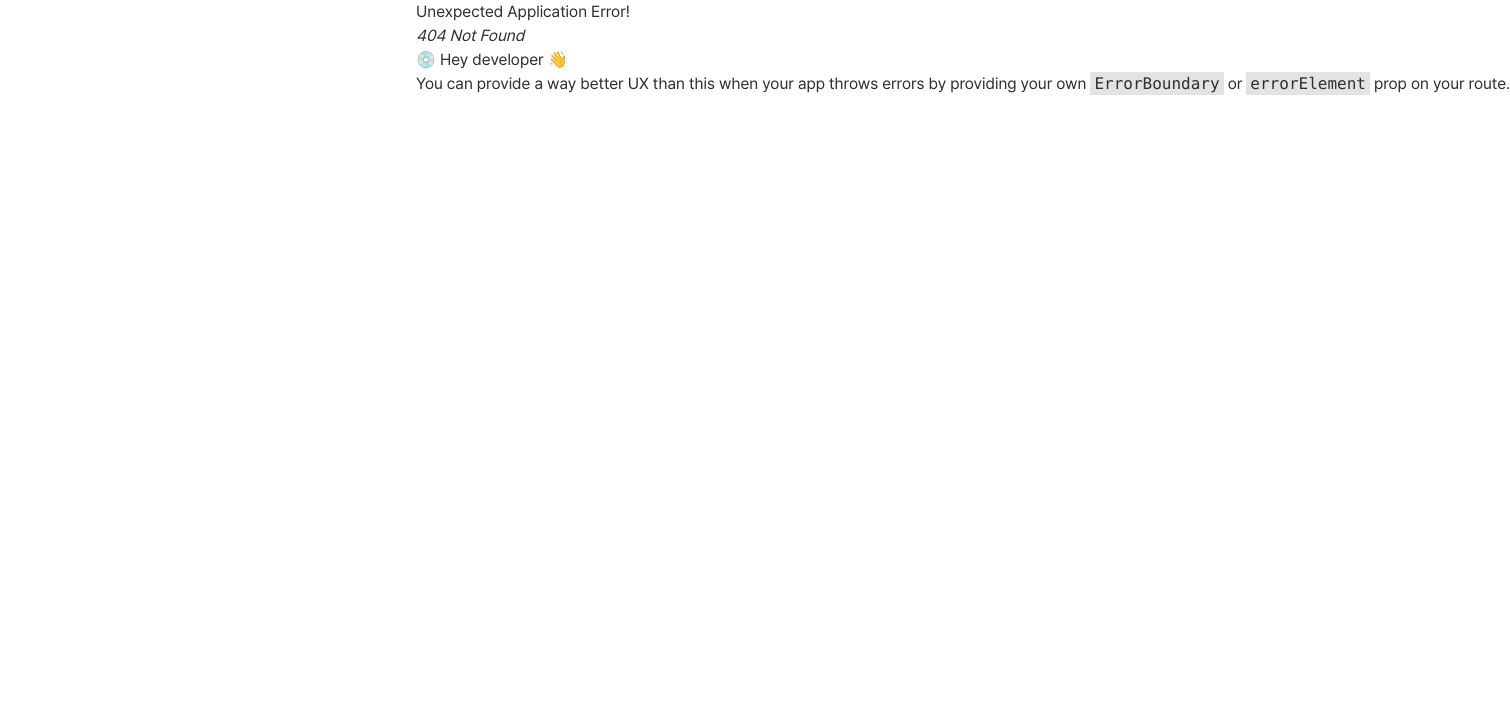
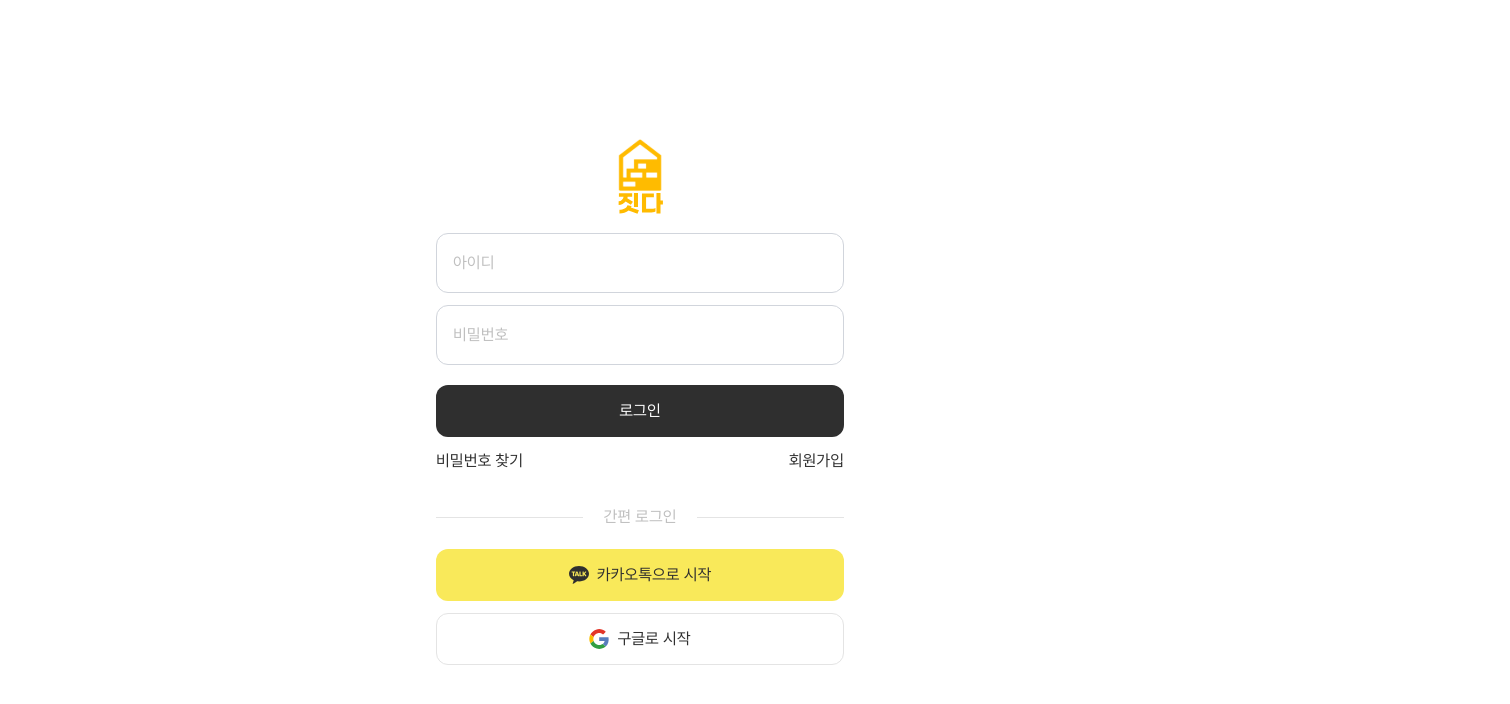
Before and after one commit to jit-da/Frontend, a React (Vite) app: page /login in a window 1280 px wide. Before the commit this address had no page. Shown: the top 704 px of the page, 1510 px wide, since content can reach past the window. Built offline with nearby package versions, Linux system fonts and the light colour scheme.

Commit message:
feat: Login 페이지 퍼블리싱

```diff
--- a/src/routes/index.tsx
+++ b/src/routes/index.tsx
@@ -5,6 +5,7 @@ import Like from "./pages/Like";
 import Mypage from "./pages/Mypage";
 import Material from "./pages/Material";
 import MainLayout from "./layouts/MainLayout";
+import Login from "./pages/Login";
 
 const router = createBrowserRouter([
     {
@@ -16,6 +17,10 @@ const router = createBrowserRouter([
             { path: "receipt", element: <Receipt /> },
             { path: "mypage", element: <Mypage /> },
         ],
+    },
+    {
+        path: "/login",
+        element: <Login />,
     },
     {
         path: "/material",
--- a/src/routes/pages/Login.tsx
+++ b/src/routes/pages/Login.tsx
@@ -1,7 +1,45 @@
+import logo from "@/assets/images/logo.svg";
+import Button from "@/components/common/Button";
+import Input from "@/components/login/Input";
+import { useState } from "react";
+import kakao from "@/assets/icons/login/kakao.svg";
+import google from "@/assets/icons/login/google.svg";
+
 export default function Login() {
+    const [id, setId] = useState("");
+    const [password, setPassword] = useState("");
+
     return (
         <>
-            <h1>Login Component</h1>
+            <div className="full center flex flex-col px-5 gap-3">
+                <img src={logo} />
+                <Input value={id} onChange={(e) => setId(e.target.value)}>
+                    아이디
+                </Input>
+                <Input
+                    value={password}
+                    onChange={(e) => setPassword(e.target.value)}
+                >
+                    비밀번호
+                </Input>
+                <Button className="mt-2">로그인</Button>
+                <div className="w-full flex justify-between">
+                    <a href="/">비밀번호 찾기</a>
+                    <a href="/">회원가입</a>
+                </div>
+                <div className="relative flex  justify-center w-full mt-5 mb-8">
+                    <hr className="w-full absolute top-3 text-gray300" />
+                    <span className="absolute px-5 bg-white text-gray500">
+                        간편 로그인
+                    </span>
+                </div>
+                <Button color="yellow" icon={kakao}>
+                    카카오톡으로 시작
+                </Button>
+                <Button color="white" icon={google}>
+                    구글로 시작
+                </Button>
+            </div>
         </>
     );
 }
```
